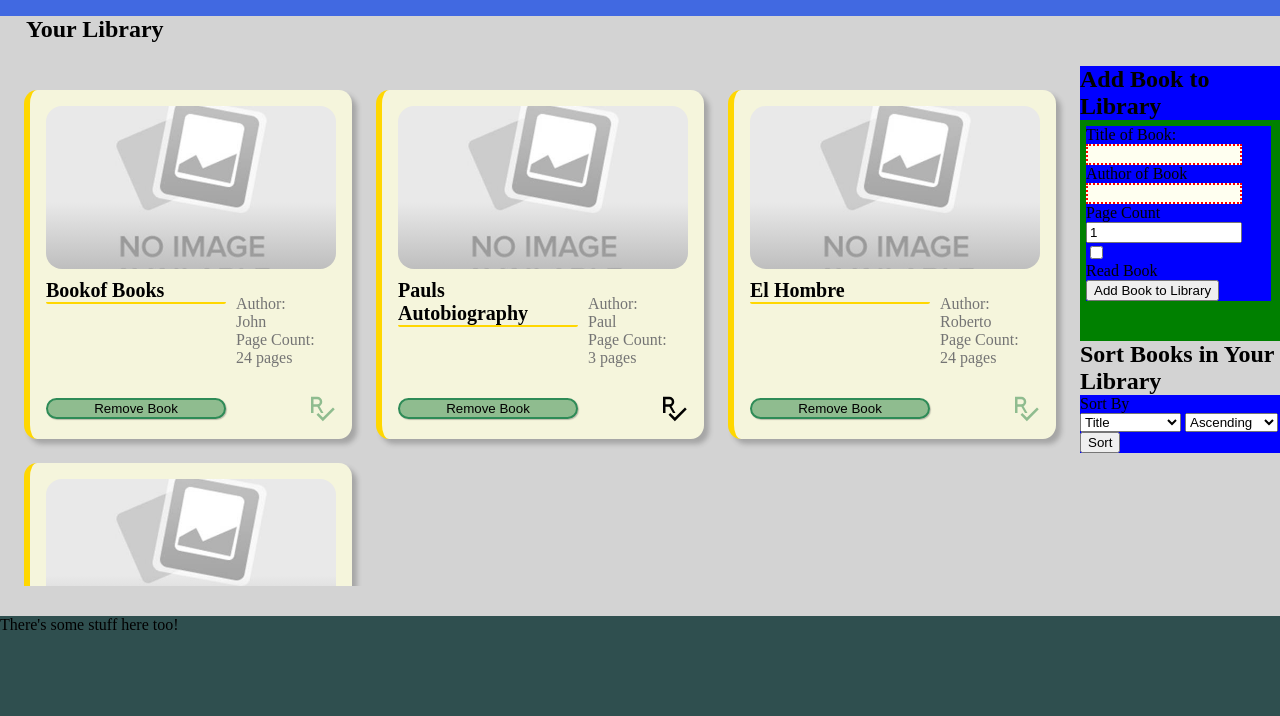
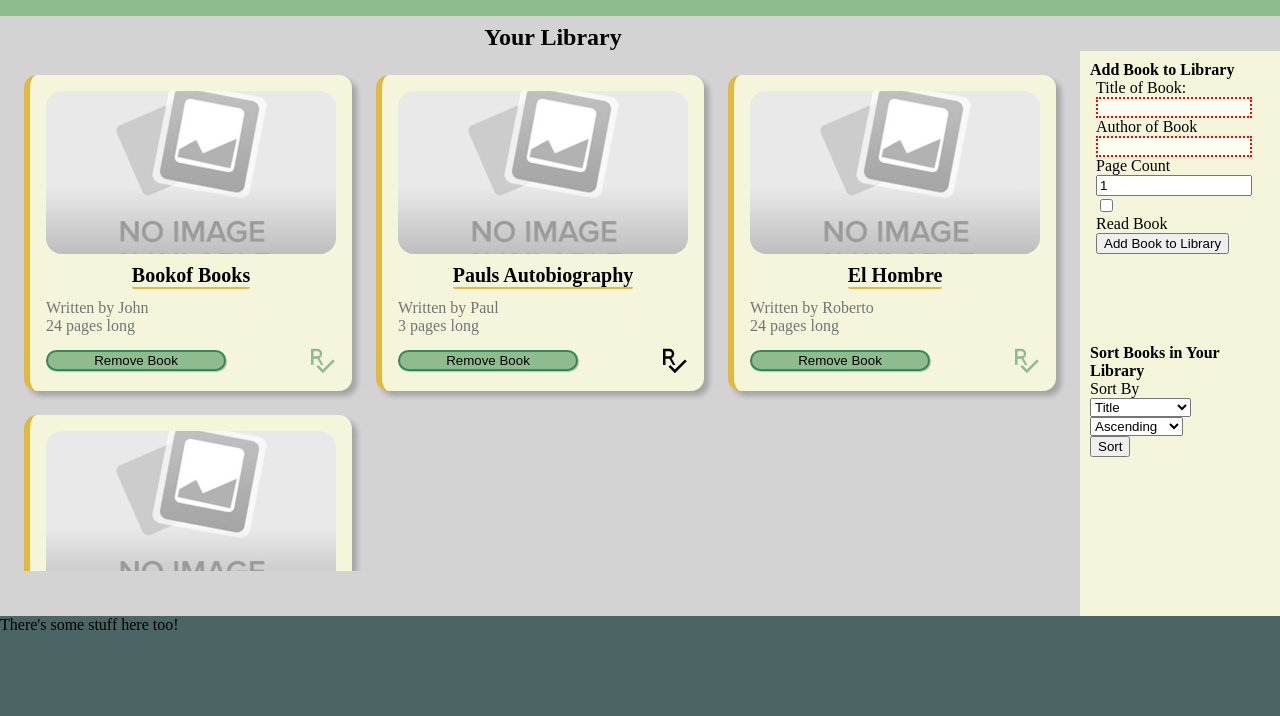
Before and after one commit to JosephGiap123/OdinLibrary, a plain HTML site: page index.html in a window 1280 px wide. Shown: the part 84-800 px from the top of the page. Drawn offline with Linux system fonts and the light colour scheme.

Commit message:
styled sidebar

```diff
--- a/book.js
+++ b/book.js
@@ -96,7 +96,7 @@ function updateLibrary(){
 			<div class="card">
 				<h1>${book.title}</h1>
 				<div class="image"></div>
-				<p>Author: <br/> ${book.author} <br/> Page Count: <br/> ${book.pages} pages </p>
+				<p>Written by ${book.author} <br/> ${book.pages} pages long</p>
 				<button class="delete-book" data-id=${book.id}>Remove Book</button>
 				<svg data-id=${book.id} class = "image-test js-read-button" fill="`;
 		if(book.read) HTML += `#8fbc8f"`;
--- a/style.css
+++ b/style.css
@@ -1,9 +1,28 @@
+:root{
+	--main-bg-color: #4169e1;
+	/* --secondary-bg-color:  */
+
+	--card-bg-color: beige;
+	--card-support-color: #e1b941;
+
+	--button-valid-color: #8fbc8f;
+	--button-valid-border-color: seagreen;
+
+	--button-invalid-color: lightpink;
+	--button-invalid-border-color: rosybrown;
+
+	--font-grey-color: #747474;
+
+	--invalid-input: red;
+	--invalid-input-bg: ivory;
+}
+
 html, body {
     max-width: 100%;
     overflow-x: hidden;
 }
 
-body, h2, h1{
+body, h2, h1, p{
 	margin: 0;
 }
 
@@ -23,9 +42,9 @@ body, h2, h1{
 	justify-content: center;
 	gap: 24px;
 	grid-area: header;
-	background-color: #4169e1;
+	background-color: var(--button-valid-color);
 	padding: 0 16px 0 16px;
-	color: white;
+	color: var(--card-bg-color);
 }
 
 .image-library{
@@ -34,17 +53,20 @@ body, h2, h1{
 
 .footer{
 	grid-area: footer;
-	background-color: darkslategray;
+	background-color: rgb(75, 100, 100);
 }
 
 .libTitle{
+	margin-top: 8px;
+	text-align: center;
+	justify-self: center;
 	grid-area: libTitle;
 	padding-left: 26px;
 }
 
 .content{
 	display: grid;
-	grid-template-rows: 50px 1fr 1fr;
+	grid-template-rows: 35px 1fr 1fr;
 	grid-template-columns: 1fr 200px;
 	grid-template-areas:
 	"libTitle ."
@@ -76,13 +98,14 @@ body, h2, h1{
 	grid-template-columns: 1fr 100px;
 	grid-template-areas:
 	"img img"
-	"title desc"
+	"title title"
+	"desc desc"
 	"del read";
 	gap: 10px;
-	border-left: solid gold 6px;
+	border-left: solid var(--card-support-color) 6px;
 	box-shadow: 5px 5px 5px rgba(60, 60, 60, 0.3);
 	border-radius: 4%;
-	background-color: beige;
+	background-color: var(--card-bg-color);
 	align-items: center;
 }
 
@@ -95,13 +118,16 @@ body, h2, h1{
 	grid-area: title;
 	font-size: 20px;
 	align-self: start;
-	border-bottom: solid gold 2px;
+	border-bottom: solid var(--card-support-color) 2px;
 	border-radius: 2px;
+	justify-self: center;
+	text-align: center;
 }
 
 .card > p{
+	margin: 0;
 	grid-area: desc;
-	color: #747474;
+	color: var(--font-grey-color);
 }
 
 .card > button{
@@ -122,18 +148,19 @@ body, h2, h1{
 
 .delete-book{
 	border-radius: 2em;
-	background-color: #8fbc8f;
-	border: solid seagreen 2px;
+	background-color: var(--button-valid-color);
+	border: solid var(--button-valid-border-color) 2px;
 	box-shadow: 1px 1px 1px rgba(60, 60, 60, 0.3);
 }
 
 .delete-book:hover{
 	cursor: pointer;
-	background-color: lightpink;
-	border: solid rosybrown 2px;
+	background-color: var(--button-invalid-color);
+	border: solid var(--button-invalid-border-color) 2px;
 }
 
 .image-test{
+	grid-area: read;
 	width: 30px;
 	align-self: center;
 	justify-self: end;
@@ -145,18 +172,18 @@ body, h2, h1{
 }
 
 .add-to-lib-box{
-	height: 100%;
+	height: auto;
 	grid-area: addForm;
 	display: flex;
 	flex-direction: column;
 	justify-content: flex-start;
 	align-items: flex-start;
-	background-color: green;
-	/* padding: 2em; */
+	background-color: var(--card-bg-color);
+	padding: 10px;
 }
 
-.add-to-lib-box > h2{
-	background-color: blue;
+.add-to-lib-box > h2, .sort-lib > h2{
+	font-size: 16px;
 }
 
 fieldset{
@@ -164,21 +191,28 @@ fieldset{
   padding: 0;
   margin: 0;
   min-width: 0;
-	background-color: blue;
 }
 
 .form-add-book{
-	padding: 6px;
-}
-
-.sort-lib{
-	grid-area: sortForm;
+	padding: 0 6px;
 }
 
 .add-to-lib-box input{
 	display: block;
 	max-width: 80%;
 }
+
+.sort-lib{
+	grid-area: sortForm;
+	height: auto;
+	display: flex;
+	flex-direction: column;
+	justify-content: flex-start;
+	align-items: flex-start;
+	background-color: var(--card-bg-color);
+	padding: 10px;
+}
+
 
 .sort-lib input{
 	display: block;
@@ -189,6 +223,6 @@ fieldset{
 }
 
 input:not(:focus):invalid{
-	background-color: ivory;
-	border: dotted red 2px;
+	background-color: var(--invalid-input-bg);
+	border: dotted var(--invalid-input) 2px;
 }
```
